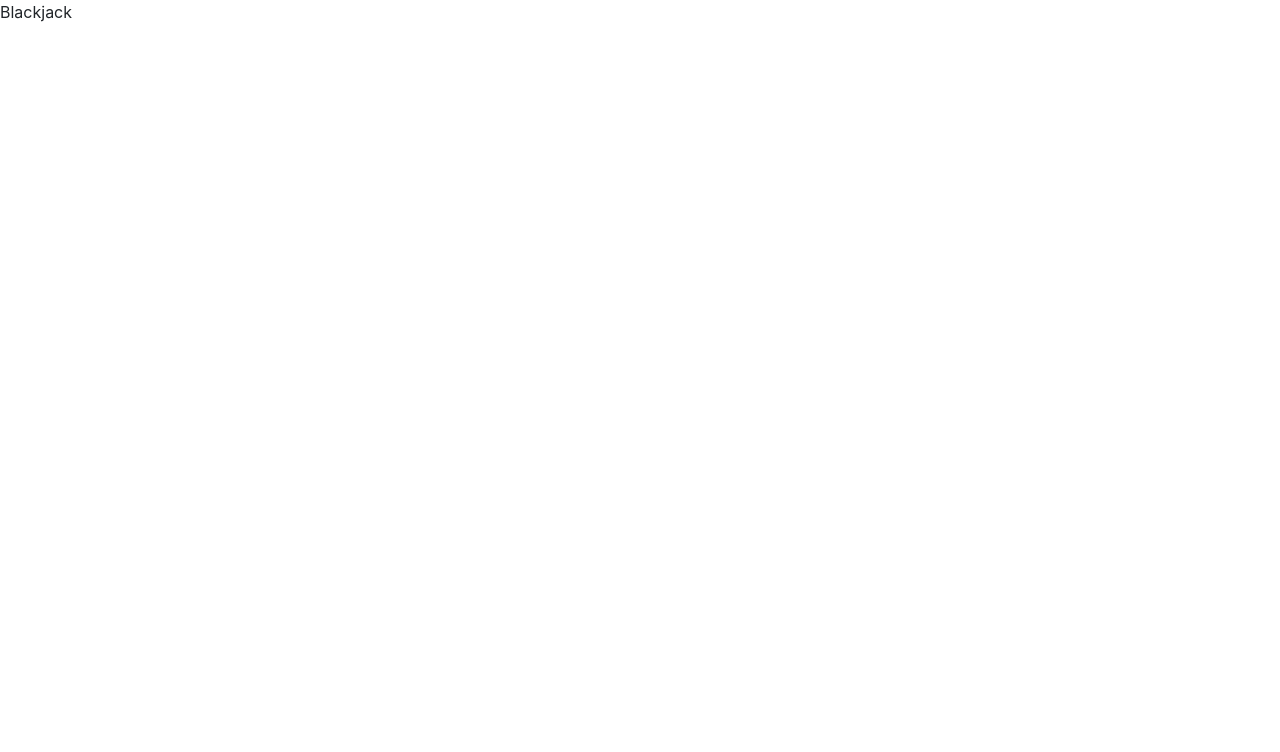
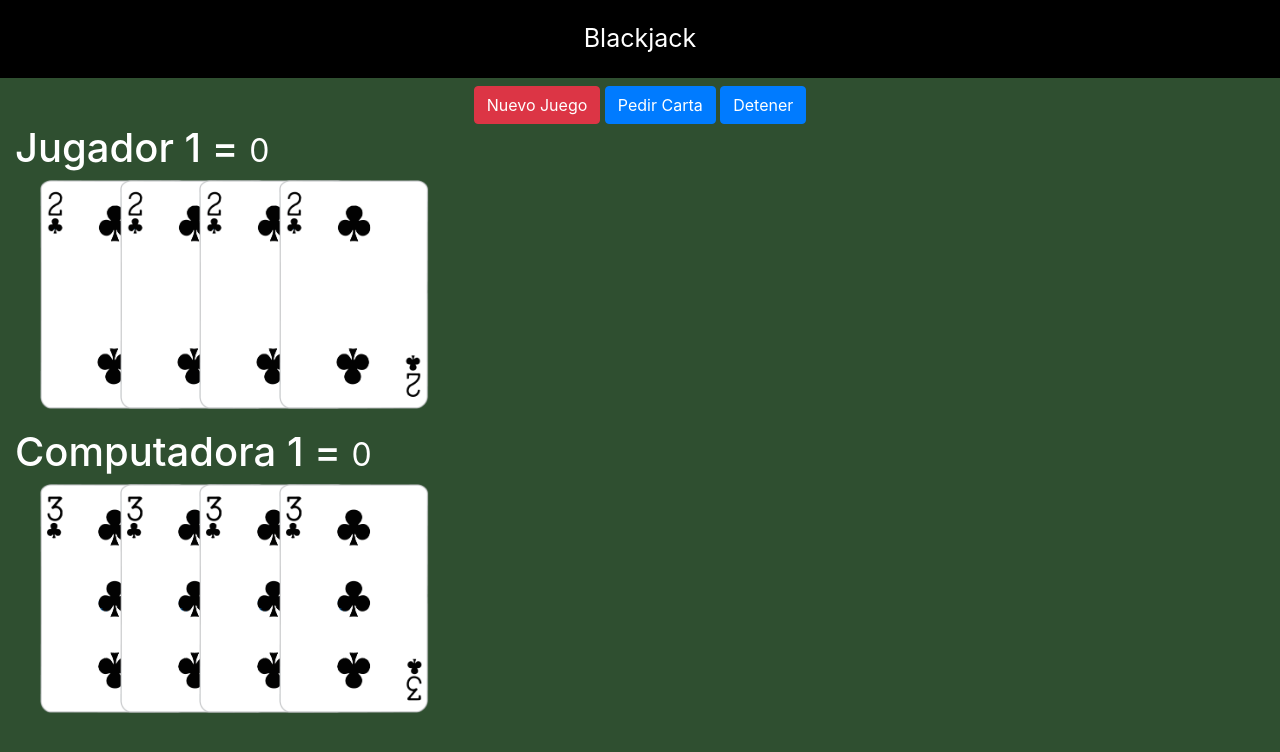
Before and after one commit to joedudev/curso-javascript-udemy, a plain HTML site: page 02-blackjack/index.html in a window 1280 px wide. Drawn offline with nearby package versions, Linux system fonts and the light colour scheme.

Commit message:
feat(lab-blackjack): :rocket: add styles and the main struturs for the blackjack game

```diff
--- a/02-blackjack/assets/css/styles.css
+++ b/02-blackjack/assets/css/styles.css
@@ -0,0 +1,26 @@
+html,
+body {
+	margin: 0;
+	background-color: #2f4f30;
+	color: white;
+}
+
+.titulo {
+	text-align: center;
+	background-color: black;
+	color: white;
+	padding: 20px;
+	font-size: 25px;
+}
+
+.carta {
+	position: relative;
+	width: 150px;
+	left: 100px;
+	margin-left: -75px;
+}
+
+#computadora-cartas,
+#jugador-cartas {
+	height: 240px;
+}
--- a/02-blackjack/index.html
+++ b/02-blackjack/index.html
@@ -13,7 +13,36 @@
 		<link rel="stylesheet" href="assets/css/styles.css" />
 	</head>
 	<body>
-		<header>Blackjack</header>
+		<header class="titulo">Blackjack</header>
+		<div class="row mt-2">
+			<div class="col text-center">
+				<buton class="btn btn-danger">Nuevo Juego</buton>
+				<buton class="btn btn-primary">Pedir Carta</buton>
+				<buton class="btn btn-primary">Detener</buton>
+			</div>
+		</div>
+		<div class="row container">
+			<div class="col">
+				<h1>Jugador 1 = <small>0</small></h1>
+				<div id="jugador-cartas">
+					<img src="assets/cartas/2C.png" class="carta" />
+					<img src="assets/cartas/2C.png" class="carta" />
+					<img src="assets/cartas/2C.png" class="carta" />
+					<img src="assets/cartas/2C.png" class="carta" />
+				</div>
+			</div>
+		</div>
+		<div class="row container mt-2">
+			<div class="col">
+				<h1>Computadora 1 = <small>0</small></h1>
+				<div id="computadora-cartas">
+					<img src="assets/cartas/3C.png" class="carta" />
+					<img src="assets/cartas/3C.png" class="carta" />
+					<img src="assets/cartas/3C.png" class="carta" />
+					<img src="assets/cartas/3C.png" class="carta" />
+				</div>
+			</div>
+		</div>
 		<script src="assets/js/juego.js"></script>
 	</body>
 </html>
```
